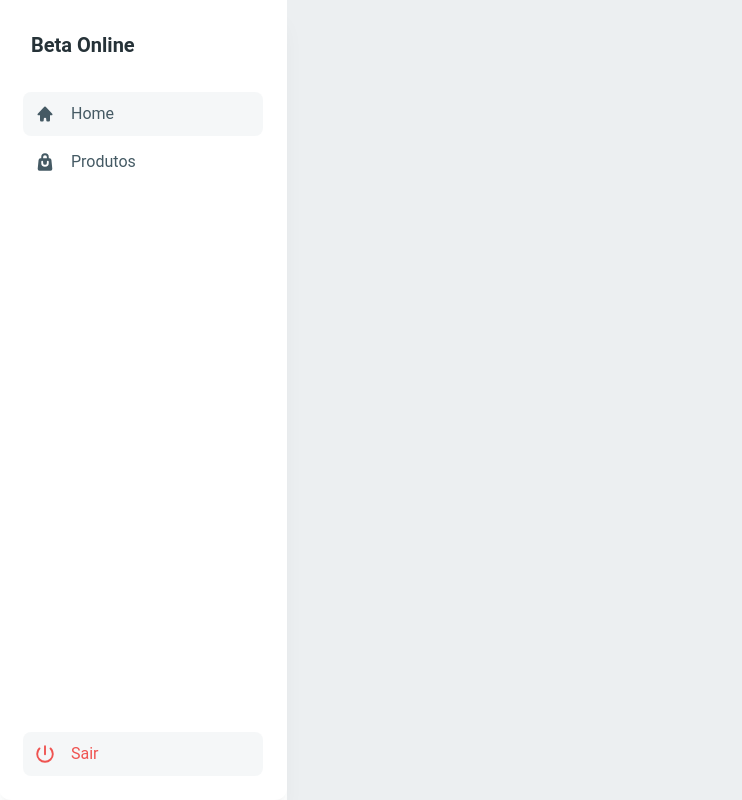
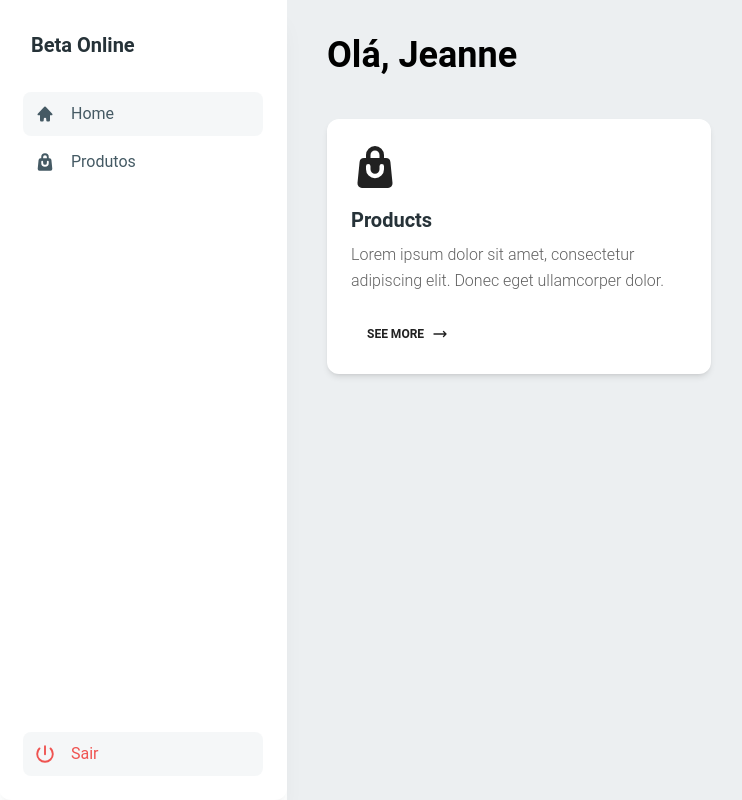
Before and after one commit to arlops22/beta-online-challenge, a Next.js app: page / in a window 1280 px wide. Shown: the whole page, without its empty margins (1-743 px from the left). Built offline with nearby package versions, Linux system fonts and the light colour scheme.

Commit message:
home page

```diff
--- a/src/pages/index.tsx
+++ b/src/pages/index.tsx
@@ -1,9 +1,53 @@
-
+import { ShoppingBagIcon } from "@heroicons/react/16/solid";
+import { Button, Card, CardBody, CardFooter, Typography } from "@material-tailwind/react";
+import { useRouter } from "next/router";
 
 export default function Home() {
-  return (
-    <div>
+    const router = useRouter();
 
-    </div>
-  );
+    return (
+      <div className="py-8">
+          <Typography variant='h2' className='mb-4'>Olá, Jeanne</Typography>
+
+          <div className="flex">
+            <div className="w-1/3">
+              <Card className="mt-6 w-96">
+                <CardBody>
+                  <ShoppingBagIcon className="mb-4 h-12 w-12 text-gray-900" />
+                  <Typography variant="h5" color="blue-gray" className="mb-2">
+                    Products
+                  </Typography>
+                  <Typography>
+                  Lorem ipsum dolor sit amet, consectetur adipiscing elit. Donec eget ullamcorper dolor.
+                  </Typography>
+                </CardBody>
+                <CardFooter className="pt-0">
+                  <Button
+                    size="sm"
+                    variant="text"
+                    className="flex items-center gap-2"
+                    onClick={() => router.push('/products')}
+                  >
+                    See More
+                    <svg
+                      xmlns="http://www.w3.org/2000/svg"
+                      fill="none"
+                      viewBox="0 0 24 24"
+                      strokeWidth={2}
+                      stroke="currentColor"
+                      className="h-4 w-4"
+                    >
+                      <path
+                        strokeLinecap="round"
+                        strokeLinejoin="round"
+                        d="M17.25 8.25L21 12m0 0l-3.75 3.75M21 12H3"
+                      />
+                    </svg>
+                  </Button>
+                </CardFooter>
+              </Card>
+            </div>
+          </div>
+      </div>
+    );
 }
```
